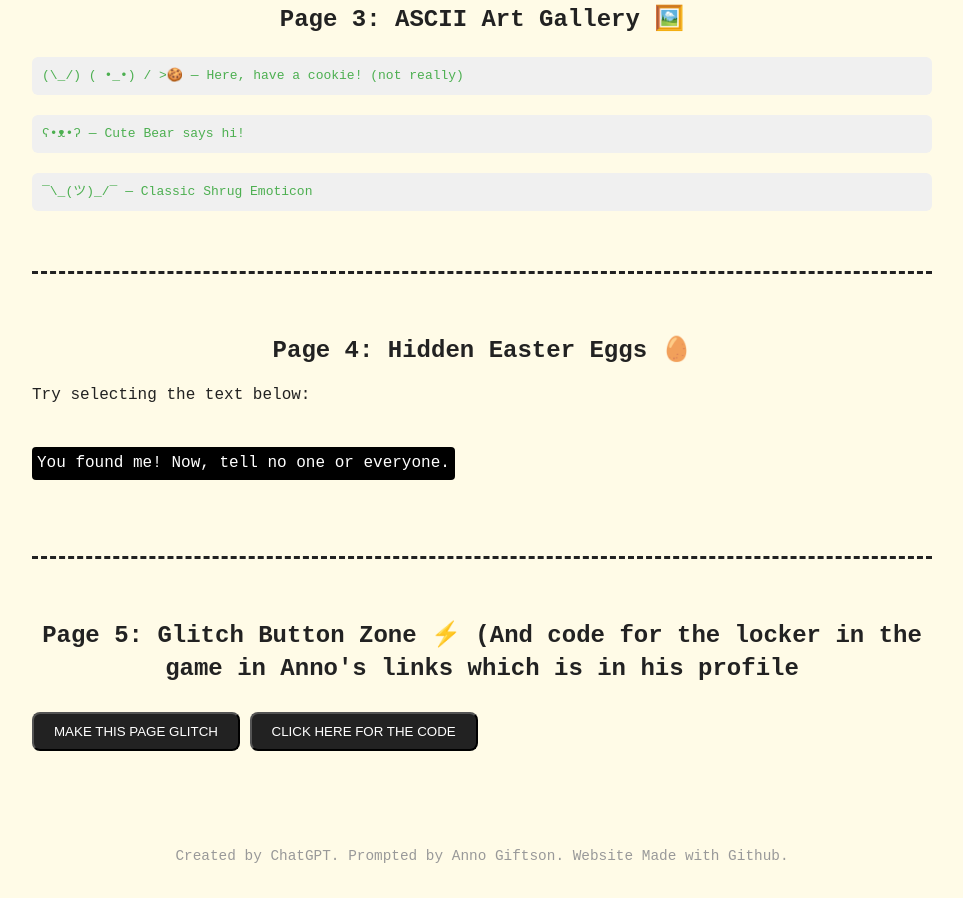
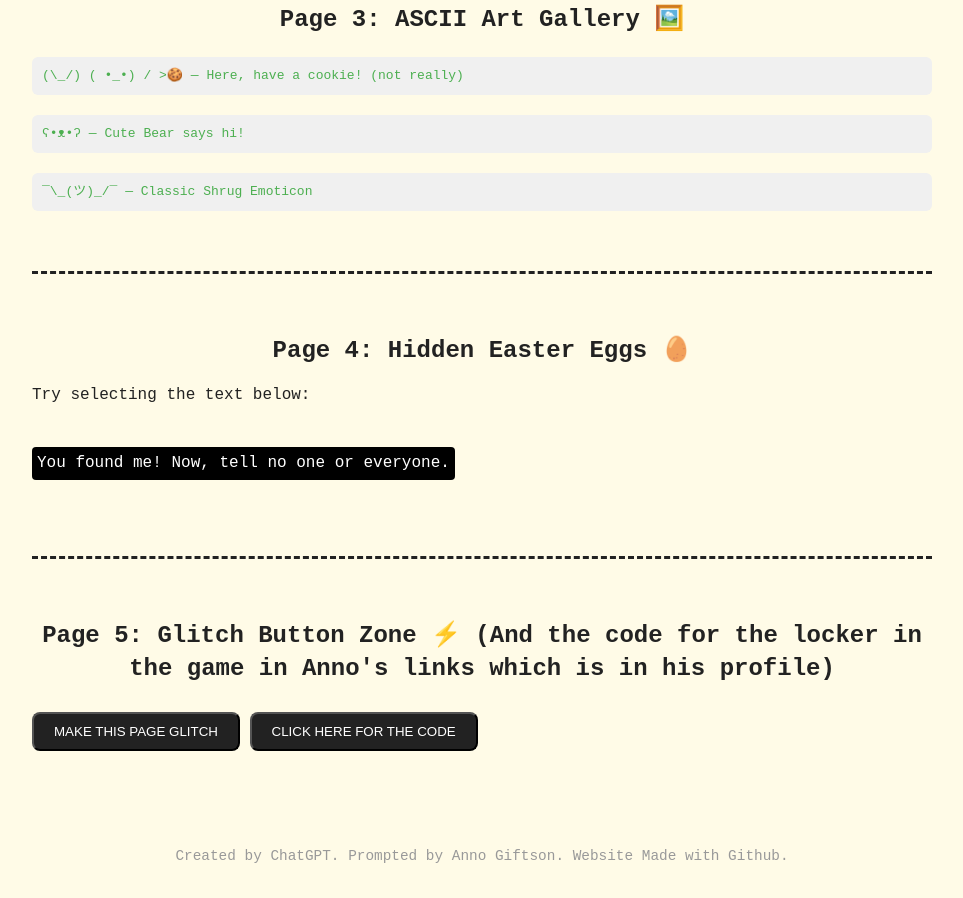
Before and after one commit to Anno-Giftson/Random-Internet-Weirdness-Compilation, a plain HTML site: page index.html in a window 1280 px wide. Shown: the part 1337-2235 px from the top of the page, without its empty margins (166-1129 px from the left). Drawn offline with Linux system fonts and the light colour scheme.

Commit message:
Update index.html

```diff
--- a/index.html
+++ b/index.html
@@ -262,7 +262,7 @@
 
   <!-- Page 5 -->
   <section id="page5">
-    <h2>Page 5: Glitch Button Zone ⚡ (And code for the locker in the game in Anno's links which is in his profile</h2>
+    <h2>Page 5: Glitch Button Zone ⚡ (And the code for the locker in the game in Anno's links which is in his profile)</h2>
     <button id="glitchBtn" class="button">MAKE THIS PAGE GLITCH</button>
     <button class="button" onclick="showPopup('The code is 95210943')">CLICK HERE FOR THE CODE</button><br />
   </section>
```
